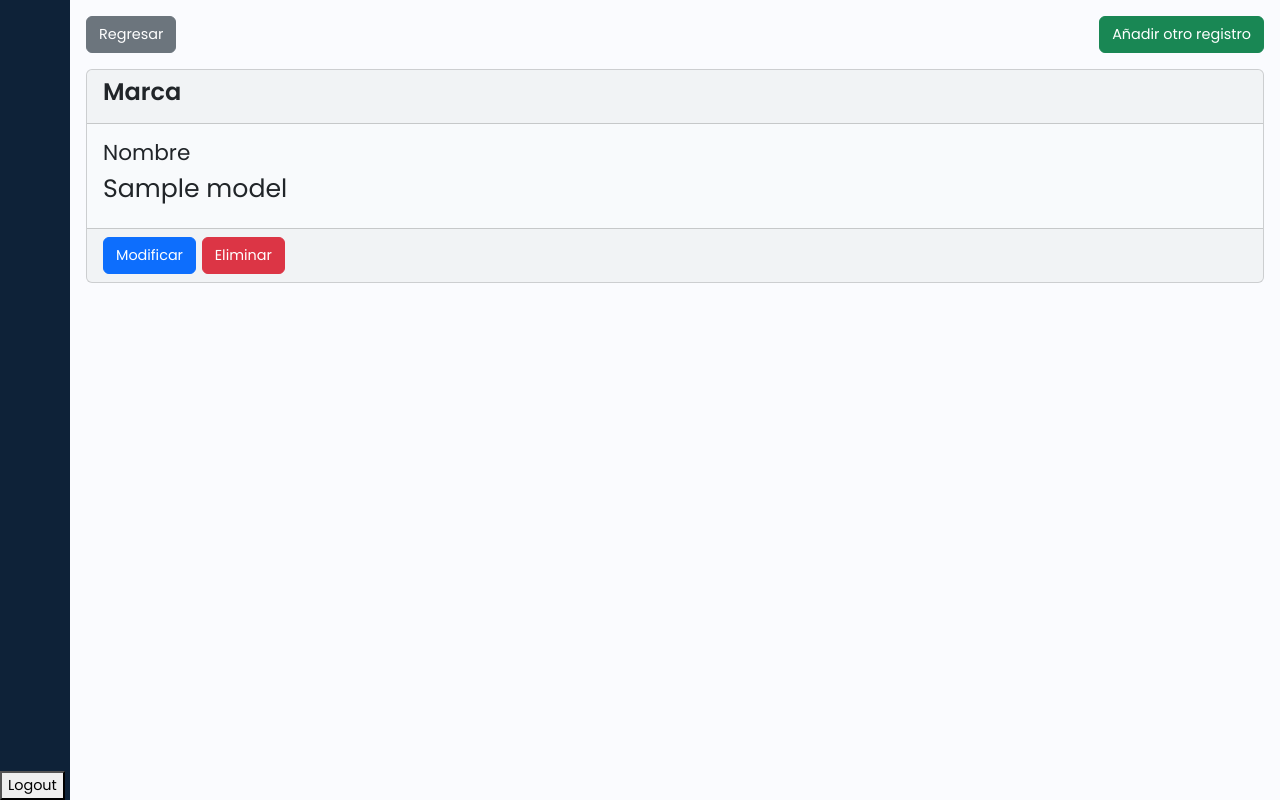
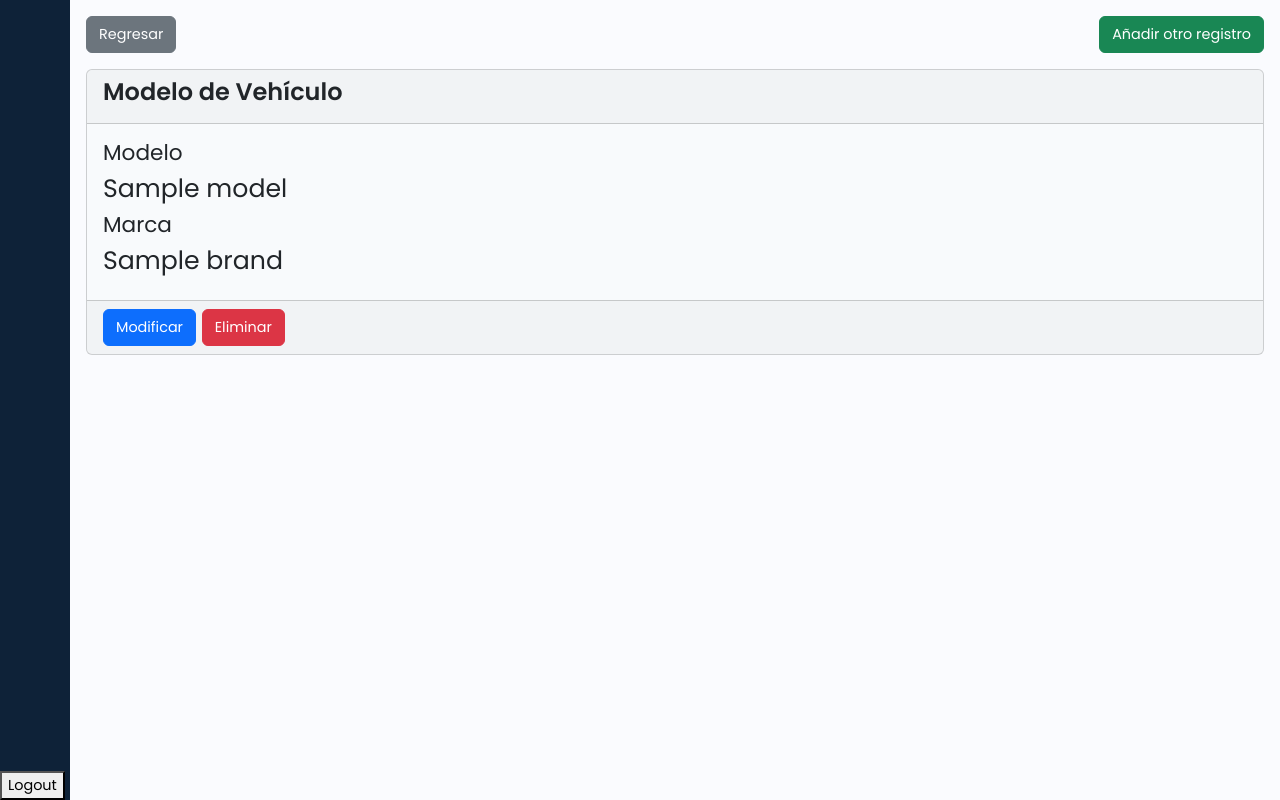
Before and after one commit to AMasiasLeen/ramechanic_, a Laravel app: page /vehicle-models/1 in a window 1280 px wide. Run offline with Laravel 12, Linux system fonts and the light colour scheme; a user stored in the database is signed in; data comes from the database, SQL or seed files in the repository; tables that the repository leaves empty hold one stand-in row (values such as "Sample post"); style sheets or scripts are compiled from the project's sources; some libraries are stand-ins or nearby versions.

Commit message:
Update.
- Modificaciones de menu lateral y modelo de vehiculos

```diff
--- a/resources/views/layouts/app.blade.php
+++ b/resources/views/layouts/app.blade.php
@@ -81,6 +81,46 @@
                         </li>
                     </ul>
                     @endif
+
+                    <li class="sidebar-item">
+                    <a href="#" class="sidebar-link collapsed has-dropdown" data-bs-toggle="collapse"
+                        data-bs-target="#multi" aria-expanded="false" aria-controls="multi">
+                        <i class="lni lni-layout"></i>
+                        <span>Multi Level</span>
+                    </a>
+                    <ul id="multi" class="sidebar-dropdown list-unstyled collapse" data-bs-parent="#sidebar">
+                        <li class="sidebar-item">
+                            <a href="#" class="sidebar-link collapsed" data-bs-toggle="collapse"
+                                data-bs-target="#multi-two" aria-expanded="false" aria-controls="multi-two">
+                                Two Links
+                            </a>
+                            <ul id="multi-two" class="sidebar-dropdown list-unstyled collapse">
+                                <li class="sidebar-item">
+                                    <a href="#" class="sidebar-link">Link 1</a>
+                                </li>
+                                <li class="sidebar-item">
+                                    <a href="#" class="sidebar-link">Link 2</a>
+                                </li>
+                            </ul>
+                        </li>
+                    </ul>
+                    <ul id="multi" class="sidebar-dropdown list-unstyled collapse" data-bs-parent="#sidebar">
+                        <li class="sidebar-item">
+                            <a href="#" class="sidebar-link collapsed" data-bs-toggle="collapse"
+                                data-bs-target="#multi-two" aria-expanded="false" aria-controls="multi-two">
+                                Two Links
+                            </a>
+                            <ul id="multi-two" class="sidebar-dropdown list-unstyled collapse">
+                                <li class="sidebar-item">
+                                    <a href="#" class="sidebar-link">Link 1</a>
+                                </li>
+                                <li class="sidebar-item">
+                                    <a href="#" class="sidebar-link">Link 2</a>
+                                </li>
+                            </ul>
+                        </li>
+                    </ul>
+                </li>
                     <div class="sidebar-footer">
                         <a href="#" class="sidebar-link">
                             <form action="{{ route('logout') }}" method="POST" >
--- a/resources/views/vehicle_models/show.blade.php
+++ b/resources/views/vehicle_models/show.blade.php
@@ -8,11 +8,13 @@
 
 <div class="card">
     <div class="card-header">
-        <h1>Marca</h1>
+        <h1>Modelo de Vehículo</h1>
     </div>
     <div class="card-body">
-        <h4>Nombre</h4>
+        <h4>Modelo</h4>
         <h3>{{ $vehicle_model->name }}</h3>
+        <h4>Marca</h4>
+        <h3>{{ $vehicle_model->brand->name }}</h3>
     </div>
     <div class="card-footer">
         <a class='btn btn-primary' href="{{ route('vehicle-models.edit', ['vehicle_model' => $vehicle_model]) }}">Modificar</a>
```
Also changed, not shown: resources/views/records/index.blade.php (added, +40 -0 lines), resources/views/profile/profile.blade.php (added).
